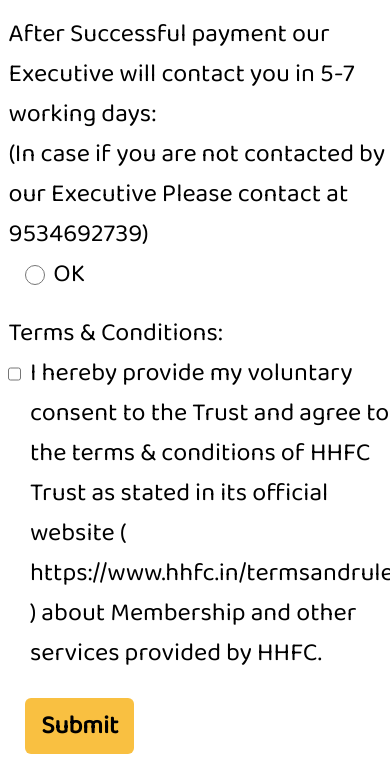
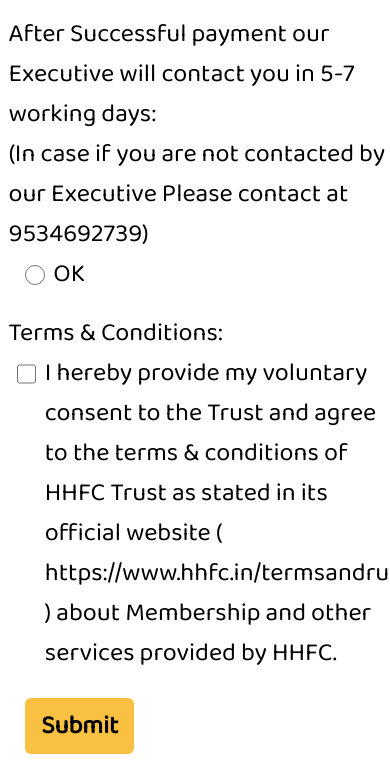
Before and after one commit to vishnu1305/HHFCTrust.github.io, a plain HTML site: page form.html in a window 390 px wide. Shown: the part 3113-3884 px from the top of the page. Drawn offline with Linux system fonts and the light colour scheme.

Commit message:
HHFC Trust

```diff
--- a/form.css
+++ b/form.css
@@ -664,10 +664,12 @@
     }
     .tc1 label{
         margin-left: 1vh;
+        width: 40vh;
     }
     .tc1 input{
         width: 5vw;
         height: 5vh;
+        margin-left: 1vh;
     }
     .tc1{
         display: flex;
```
